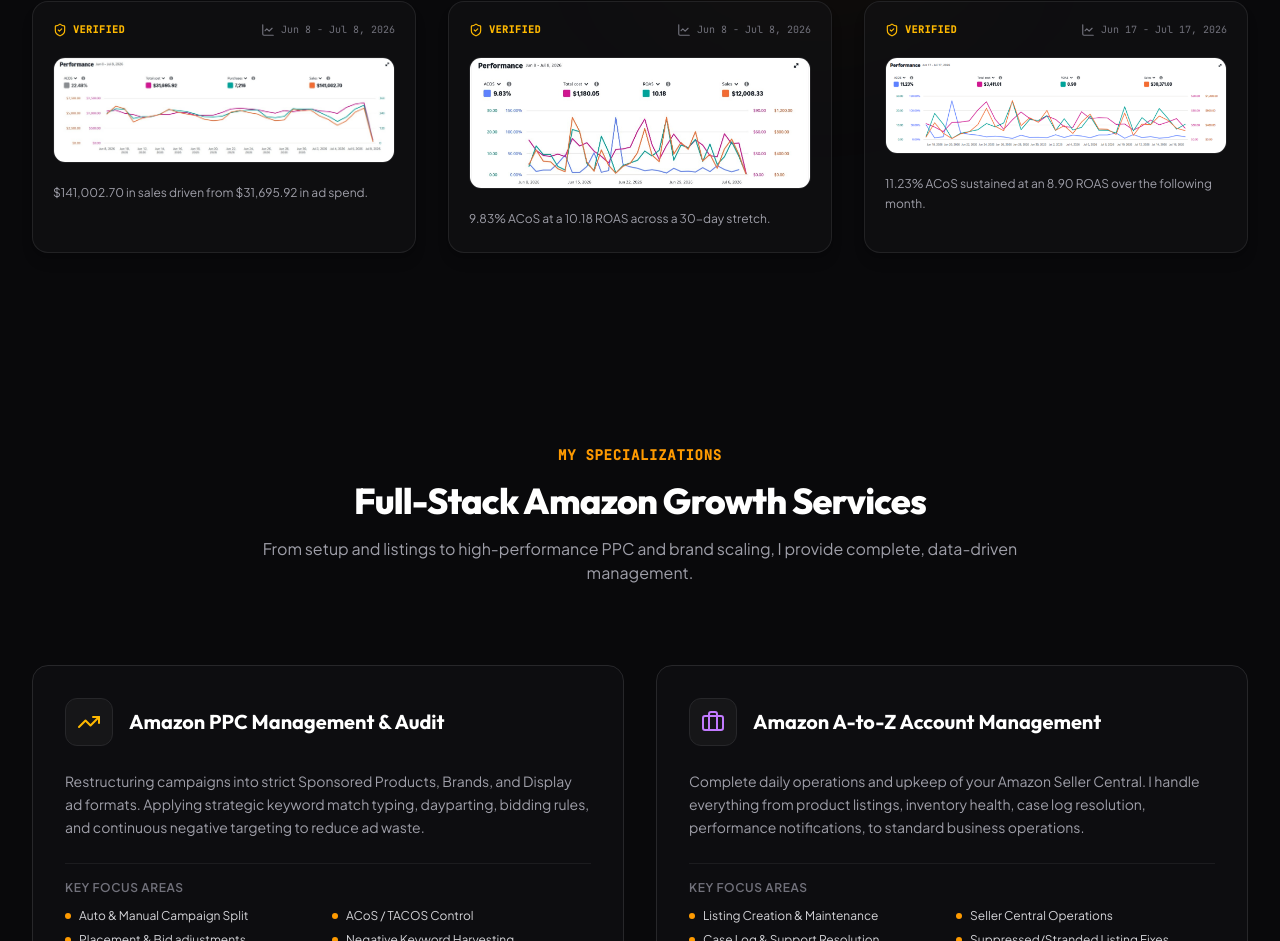
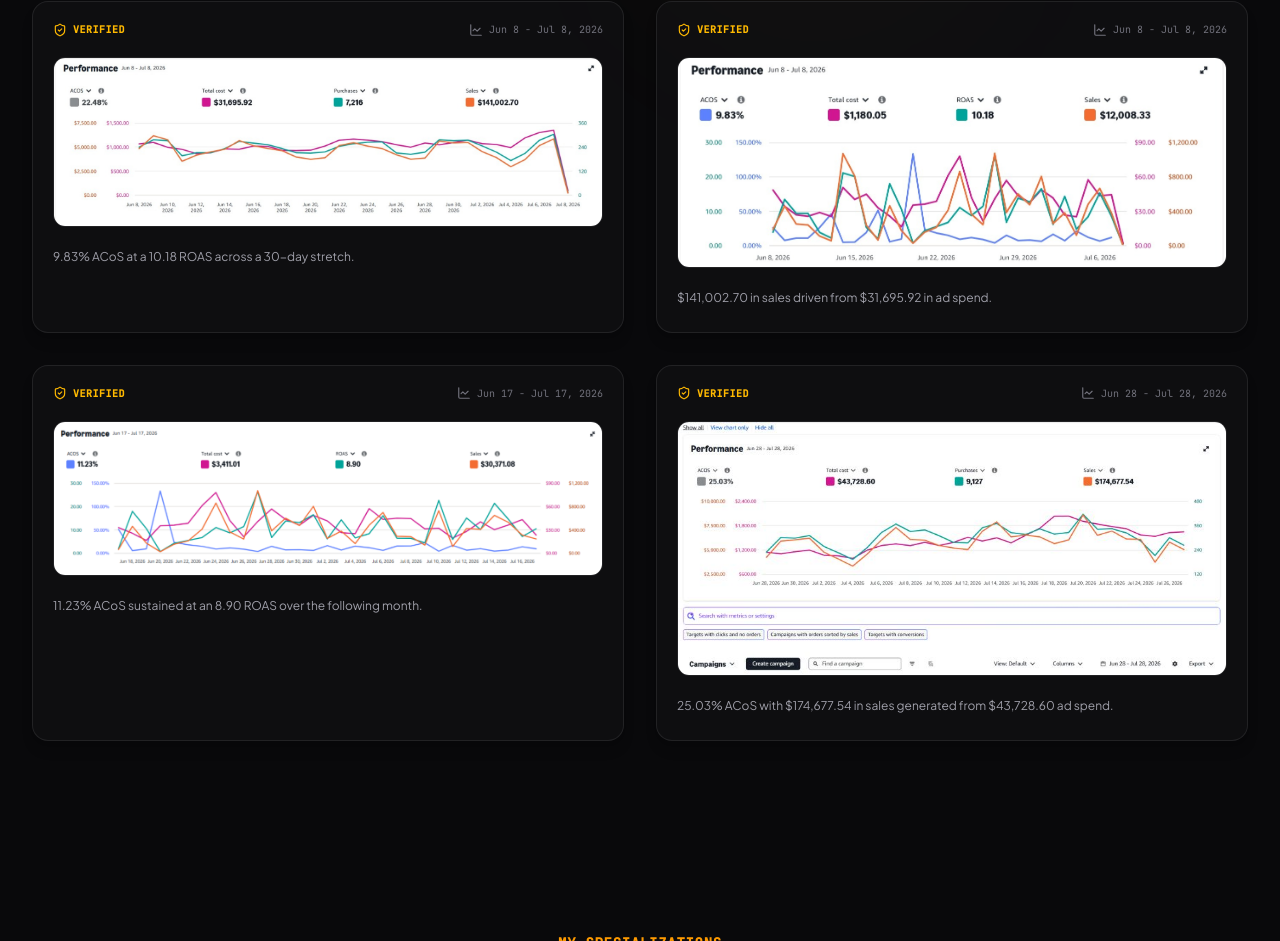
Before and after one commit to azan-amazon-expert/azan-amazon-expert, a React (Vite) app: page / in a window 1280 px wide. Shown: the part 1894-2835 px from the top of the page. Built offline with nearby package versions, Linux system fonts and the light colour scheme.

Commit message:
Update ProofScreenshots.tsx

```diff
--- a/src/components/ProofScreenshots.tsx
+++ b/src/components/ProofScreenshots.tsx
@@ -7,19 +7,25 @@ export default function ProofScreenshots() {
       id: "proof-1",
       src: "/seller-central-performance-1.jpg",
       period: "Jun 8 - Jul 8, 2026",
-      caption: "$141,002.70 in sales driven from $31,695.92 in ad spend.",
+      caption: "9.83% ACoS at a 10.18 ROAS across a 30-day stretch.",
     },
     {
       id: "proof-2",
       src: "/seller-central-performance-2.jpg",
       period: "Jun 8 - Jul 8, 2026",
-      caption: "9.83% ACoS at a 10.18 ROAS across a 30-day stretch.",
+      caption: "$141,002.70 in sales driven from $31,695.92 in ad spend.",
     },
     {
       id: "proof-3",
       src: "/seller-central-performance-3.png",
       period: "Jun 17 - Jul 17, 2026",
       caption: "11.23% ACoS sustained at an 8.90 ROAS over the following month.",
+    },
+    {
+      id: "proof-4",
+      src: "/seller-central-performance-4.jpg",
+      period: "Jun 28 - Jul 28, 2026",
+      caption: "25.03% ACoS with $174,677.54 in sales generated from $43,728.60 ad spend.",
     },
   ];
 
@@ -43,7 +49,7 @@ export default function ProofScreenshots() {
         </div>
 
         {/* Screenshots Grid */}
-        <div className="grid grid-cols-1 lg:grid-cols-3 gap-8">
+        <div className="grid grid-cols-1 md:grid-cols-2 gap-8">
           {screenshots.map((shot, index) => (
             <motion.div
               key={shot.id}
```
